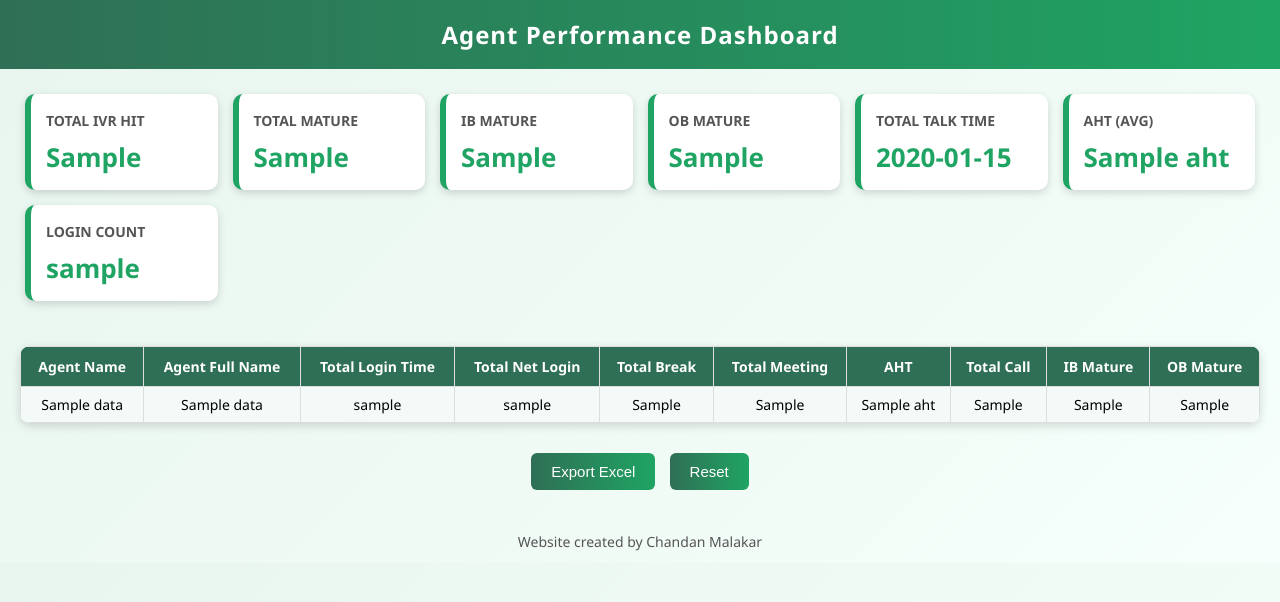
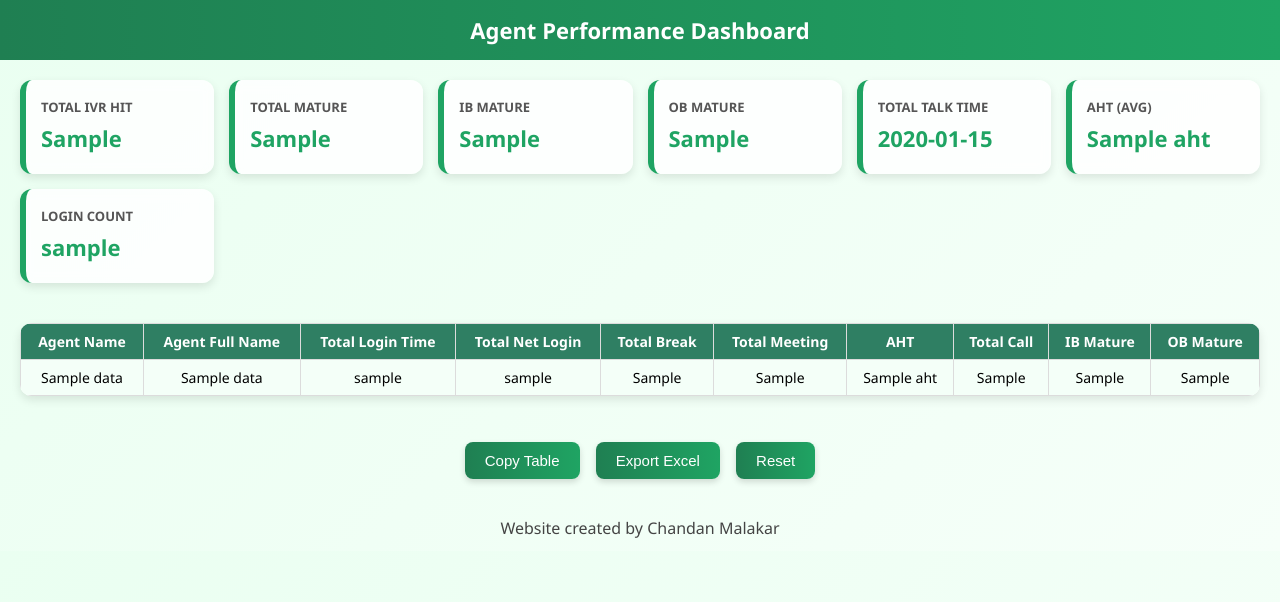
Before and after one commit to Viratmalakar/agent.performance.site, a Flask app: template templates/result.html in a window 1280 px wide. Shown: the top 602 px of the page. Run offline with Flask 3, Linux system fonts and the light colour scheme; the template is opened without the code that fills it: most values are stand-ins (such as "Sample title", 1, 10 or a date in 2020).

Commit message:
Update result.html

```diff
--- a/templates/result.html
+++ b/templates/result.html
@@ -2,128 +2,108 @@
 <html>
 <head>
 <title>Agent Performance Dashboard</title>
+<script src="https://cdnjs.cloudflare.com/ajax/libs/html2canvas/1.4.1/html2canvas.min.js"></script>
+
 <style>
-
 body{
+    font-family:Segoe UI,Arial;
+    background:linear-gradient(135deg,#eafff1,#f6fff9);
     margin:0;
-    font-family:Segoe UI,Arial;
-    background:linear-gradient(135deg,#e8f5ee,#f6fffb);
 }
-
 header{
-    background:linear-gradient(90deg,#2f6f55,#1fa463);
+    background:linear-gradient(90deg,#1f7f52,#1fa463);
     color:white;
+    padding:15px;
+    font-size:22px;
     text-align:center;
-    padding:18px;
-    font-size:24px;
     font-weight:bold;
-    letter-spacing:1px;
 }
 
 .cards{
     display:grid;
     grid-template-columns:repeat(auto-fit,minmax(180px,1fr));
     gap:15px;
-    padding:25px;
+    padding:20px;
 }
 
 .card{
-    background:white;
-    border-radius:10px;
+    background:rgba(255,255,255,0.85);
+    backdrop-filter:blur(6px);
+    border-radius:12px;
     padding:15px;
-    box-shadow:0 3px 8px rgba(0,0,0,.15);
+    box-shadow:0 4px 10px rgba(0,0,0,.1);
     border-left:6px solid #1fa463;
-    transition:.3s;
 }
 
-.card:hover{
-    transform:translateY(-3px);
+.card b{color:#555;font-size:13px}
+.card h3{margin:6px 0;color:#1fa463;font-size:22px}
+
+.box{
+    padding:20px;
 }
 
-.card b{
-    color:#555;
-    font-size:14px;
-}
-
-.card h3{
-    margin:8px 0 0;
-    color:#1fa463;
-    font-size:26px;
-}
-
-.table-wrap{
-    margin:20px;
-    background:white;
-    border-radius:10px;
-    box-shadow:0 3px 10px rgba(0,0,0,.15);
-    overflow:hidden;
-}
-
-.table-scroll{
-    max-height:700px;   /* ≈ 20 rows */
-    overflow-y:auto;
+.table-box{
+    background:rgba(255,255,255,0.9);
+    backdrop-filter:blur(5px);
+    border-radius:12px;
+    box-shadow:0 4px 10px rgba(0,0,0,.1);
+    overflow:auto;
+    max-height:620px;
 }
 
 table{
     width:100%;
     border-collapse:collapse;
+}
+
+th,td{
+    border:1px solid #dcdcdc;
+    padding:8px;
+    text-align:center;
     font-size:14px;
 }
 
 th{
+    background:#2f7f63;
+    color:white;
     position:sticky;
     top:0;
-    background:#2f6f55;
-    color:white;
-    padding:10px;
-    border:1px solid #ddd;
-    z-index:5;
+    z-index:2;
 }
 
-td{
-    padding:8px;
-    border:1px solid #ddd;
-    text-align:center;
-}
-
-tr:nth-child(even){
-    background:#f3faf7;
-}
+tr:nth-child(even){background:#f4fff8}
 
 .btns{
     text-align:center;
-    margin:25px;
+    margin:20px;
 }
 
 button{
-    background:linear-gradient(90deg,#2f6f55,#1fa463);
+    background:linear-gradient(90deg,#1f7f52,#1fa463);
     color:white;
     border:none;
     padding:10px 20px;
-    border-radius:6px;
+    border-radius:8px;
+    margin:6px;
     font-size:15px;
-    margin:5px;
     cursor:pointer;
+    box-shadow:0 3px 6px rgba(0,0,0,.15);
 }
 
-button:hover{
-    opacity:.9;
-}
+button:hover{opacity:.9}
 
 footer{
     text-align:center;
     padding:12px;
-    color:#555;
-    font-size:14px;
+    color:#444;
 }
-
 </style>
 </head>
+
 <body>
 
 <header>Agent Performance Dashboard</header>
 
-<!-- DASHBOARD CARDS -->
 <div class="cards">
 
 <div class="card"><b>TOTAL IVR HIT</b><h3>{{gt["TOTAL IVR HIT"]}}</h3></div>
@@ -136,9 +116,8 @@ footer{
 
 </div>
 
-<!-- TABLE -->
-<div class="table-wrap">
-<div class="table-scroll">
+<div class="box">
+<div class="table-box" id="tableBox">
 <table>
 
 <tr>
@@ -173,15 +152,24 @@ footer{
 </div>
 </div>
 
-<!-- BUTTONS -->
 <div class="btns">
+<button onclick="copyTable()">Copy Table</button>
 <button onclick="location.href='/export'">Export Excel</button>
 <button onclick="location.href='/'">Reset</button>
 </div>
 
-<footer>
-Website created by Chandan Malakar
-</footer>
+<footer>Website created by Chandan Malakar</footer>
+
+<script>
+function copyTable(){
+    html2canvas(document.getElementById("tableBox")).then(canvas=>{
+        canvas.toBlob(blob=>{
+            navigator.clipboard.write([new ClipboardItem({"image/png":blob})]);
+            alert("Table copied as image!");
+        })
+    })
+}
+</script>
 
 </body>
 </html>
```
